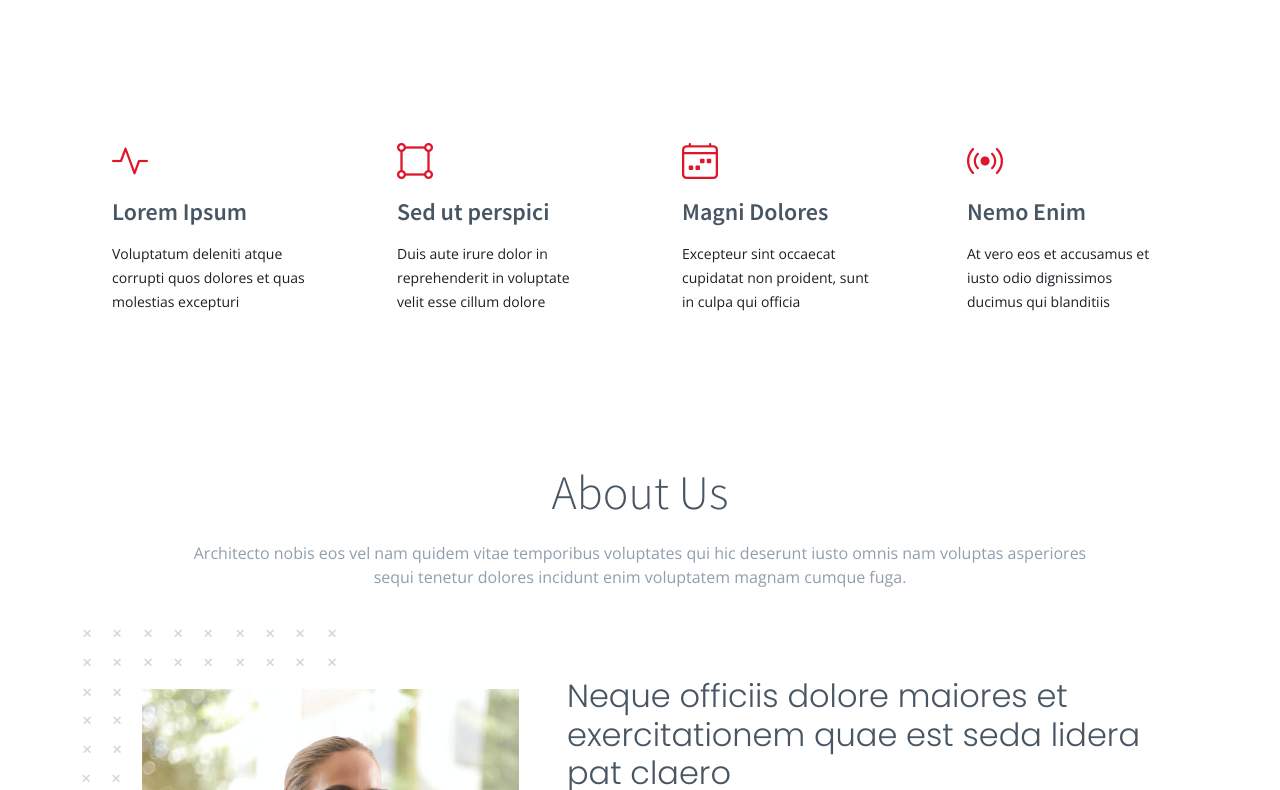
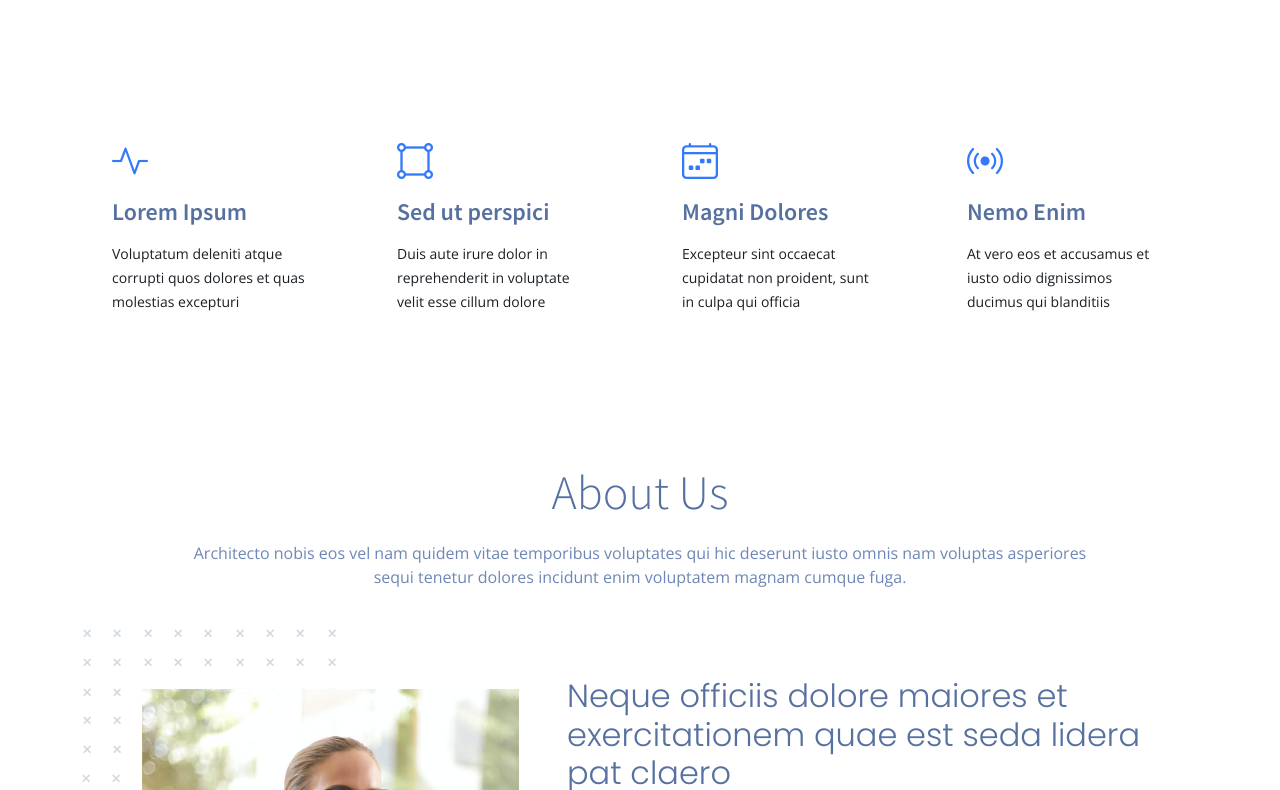
Before and after one commit to devharp/webpage, a plain HTML site: page index.html in a window 1280 px wide. Shown: the part 709-1499 px from the top of the page. Drawn offline with nearby package versions, Linux system fonts and the light colour scheme.

Commit message:
Changed theme

```diff
--- a/index.html
+++ b/index.html
@@ -27,7 +27,7 @@
     <link href="assets/vendor/swiper/swiper-bundle.min.css" rel="stylesheet">
 
     <!-- Variables CSS Files. Uncomment your preferred color scheme -->
-    <link href="assets/css/variables-red.css" rel="stylesheet">
+    <link href="assets/css/variables-blue.css" rel="stylesheet">
     <!-- <link href="assets/css/variables-blue.css" rel="stylesheet"> -->
     <!-- <link href="assets/css/variables-green.css" rel="stylesheet"> -->
     <!-- <link href="assets/css/variables-orange.css" rel="stylesheet"> -->
```
